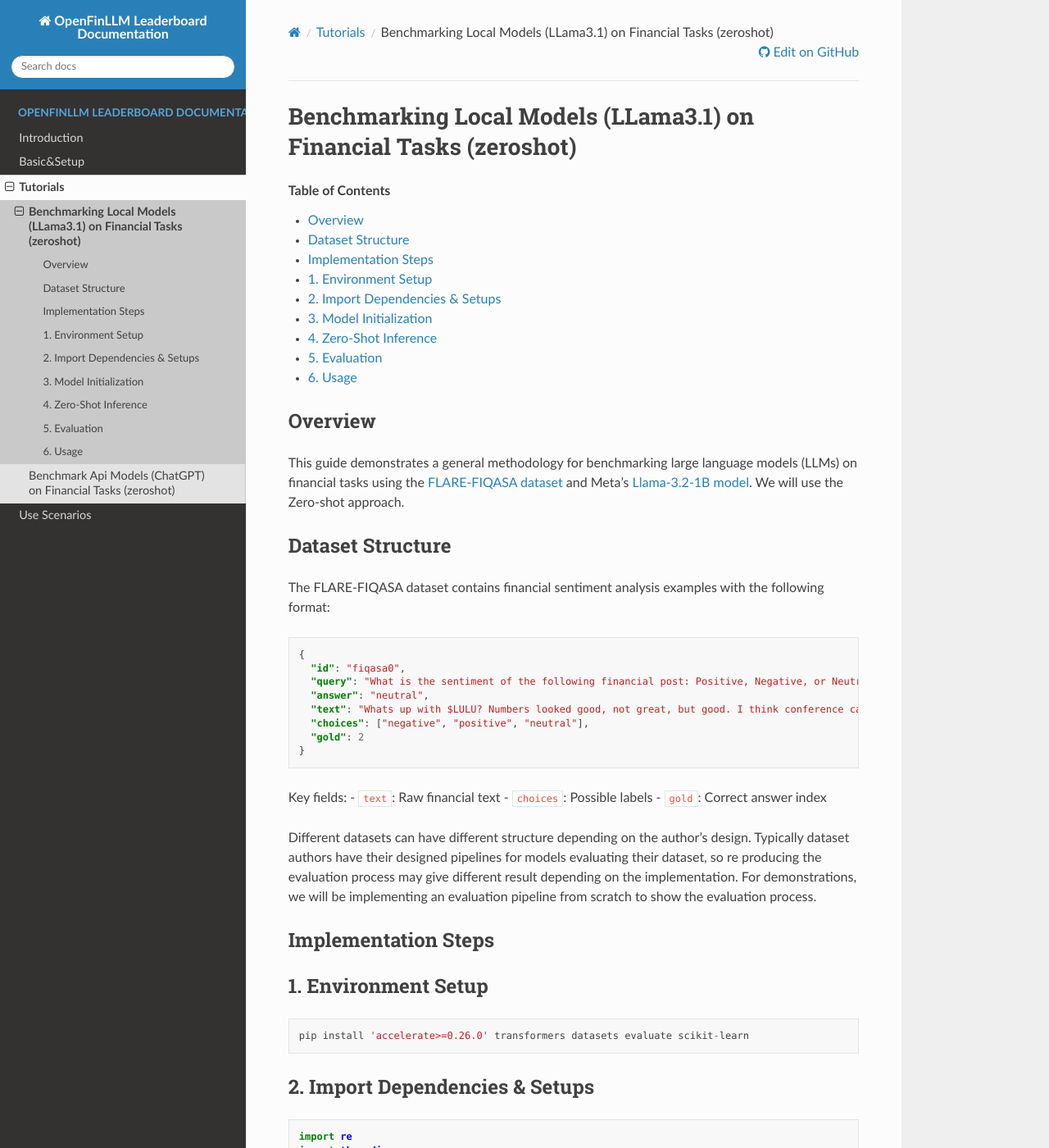
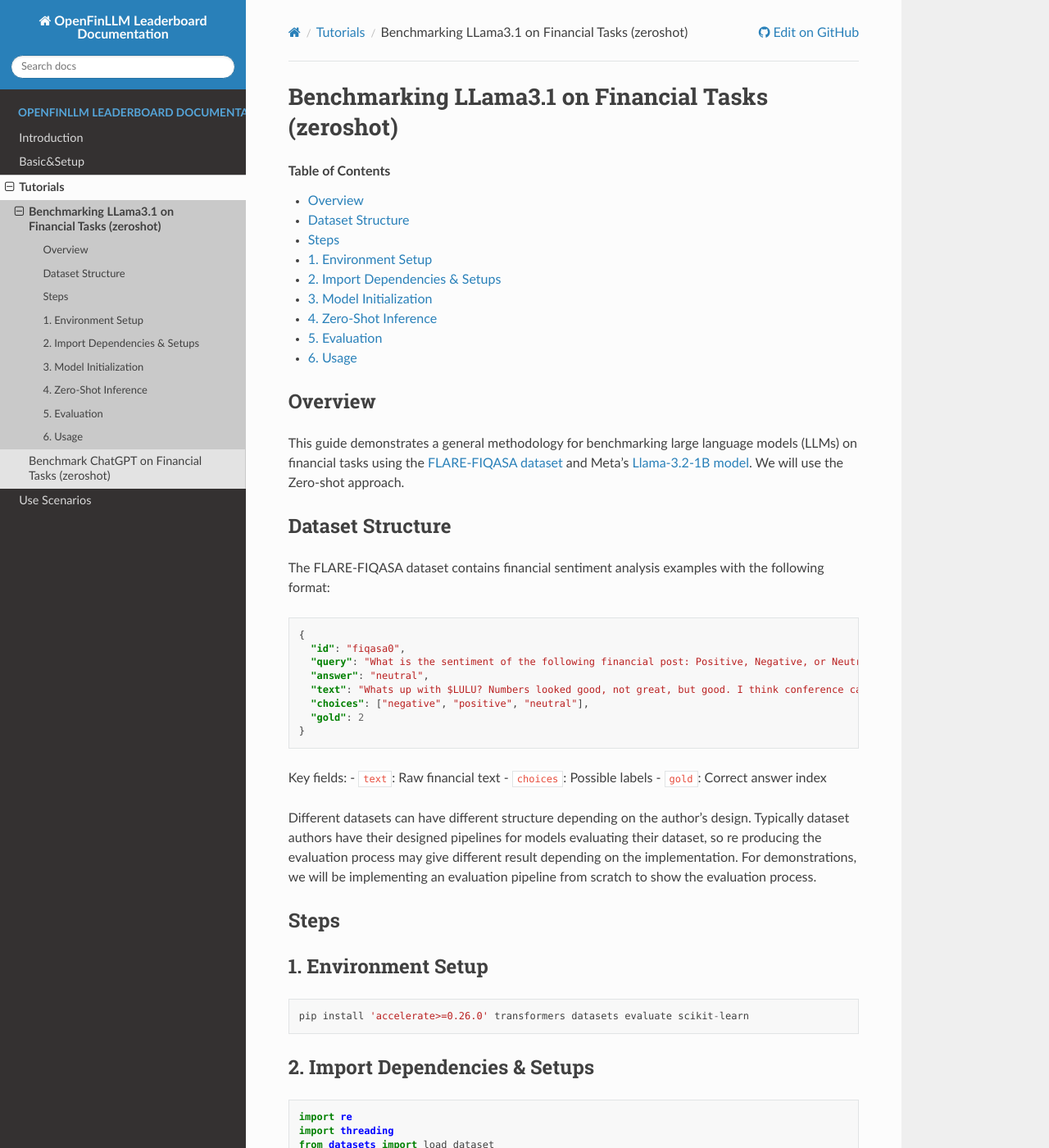
Before and after one commit to minnahuang11/FinLLM-Leaderboard, a Sphinx documentation site: the page built from docs/source/tutorials/benchmark_zeroshot_guide.rst, in a window 1280 px wide and 1400 px high. Shown: the whole window at 82% size. Built offline with Sphinx 7.4.7 and the Read the Docs theme 3.1.0, drawn with Linux system fonts in a browser that asks for light colours.

Commit message:
Quick fix on english

```diff
--- a/docs/source/tutorials/benchmark_zeroshot_api_guide.rst
+++ b/docs/source/tutorials/benchmark_zeroshot_api_guide.rst
@@ -1,6 +1,6 @@
 .. _zero_shot_openai:
 
-Benchmark Api Models (ChatGPT) on Financial Tasks (zeroshot)
+Benchmark ChatGPT on Financial Tasks (zeroshot)
 =============================================================
 
 This guide shows how to benchmark an OpenAI model in a **Zero-Shot** setting:
--- a/docs/source/tutorials/benchmark_zeroshot_guide.rst
+++ b/docs/source/tutorials/benchmark_zeroshot_guide.rst
@@ -1,5 +1,5 @@
 ========================================================================
-Benchmarking Local Models (LLama3.1) on Financial Tasks (zeroshot)
+Benchmarking LLama3.1 on Financial Tasks (zeroshot)
 ========================================================================
 
 .. contents:: Table of Contents
@@ -32,7 +32,7 @@
 
 Different datasets can have different structure depending on the author's design. Typically dataset authors have their designed pipelines for models evaluating their dataset, so re producing the evaluation process may give different result depending on the implementation. For demonstrations, we will be implementing an evaluation pipeline from scratch to show the evaluation process.
 
-Implementation Steps
+Steps
 ------------------------------------
 
 1. Environment Setup
```
